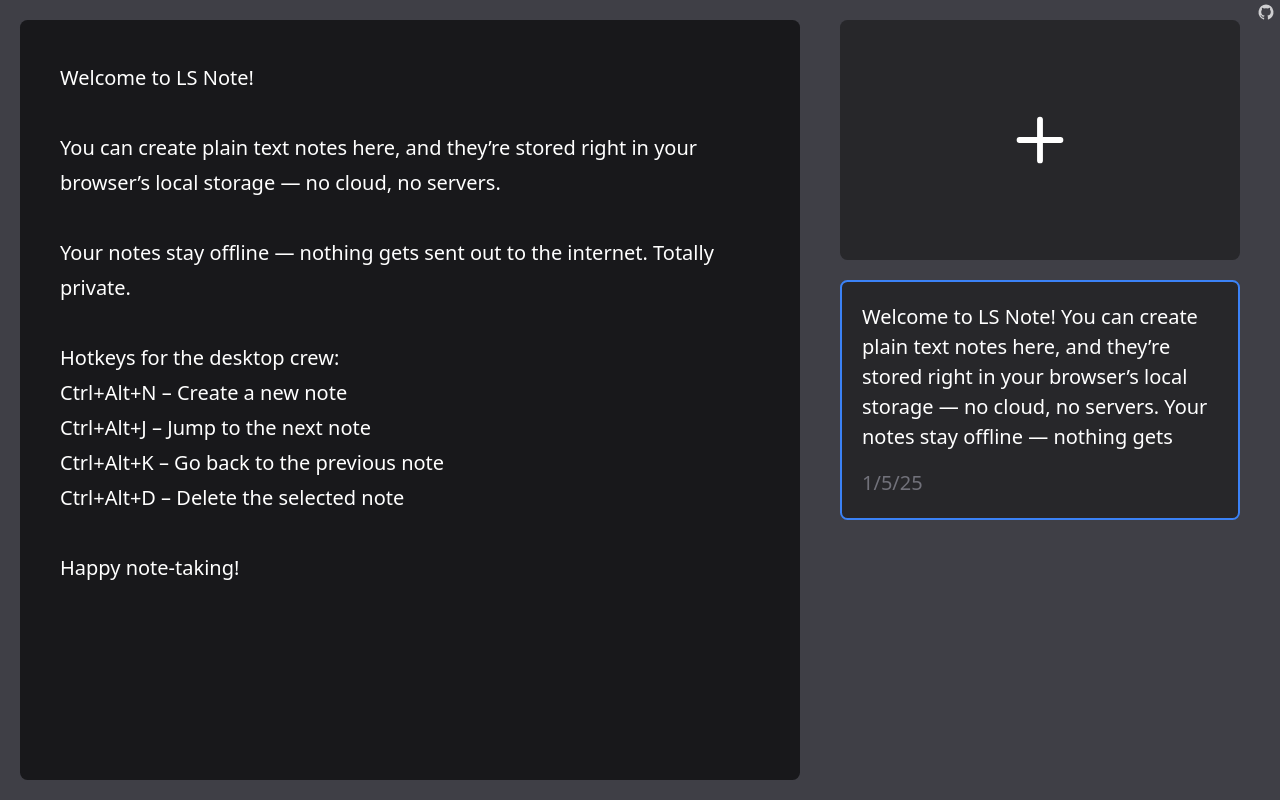
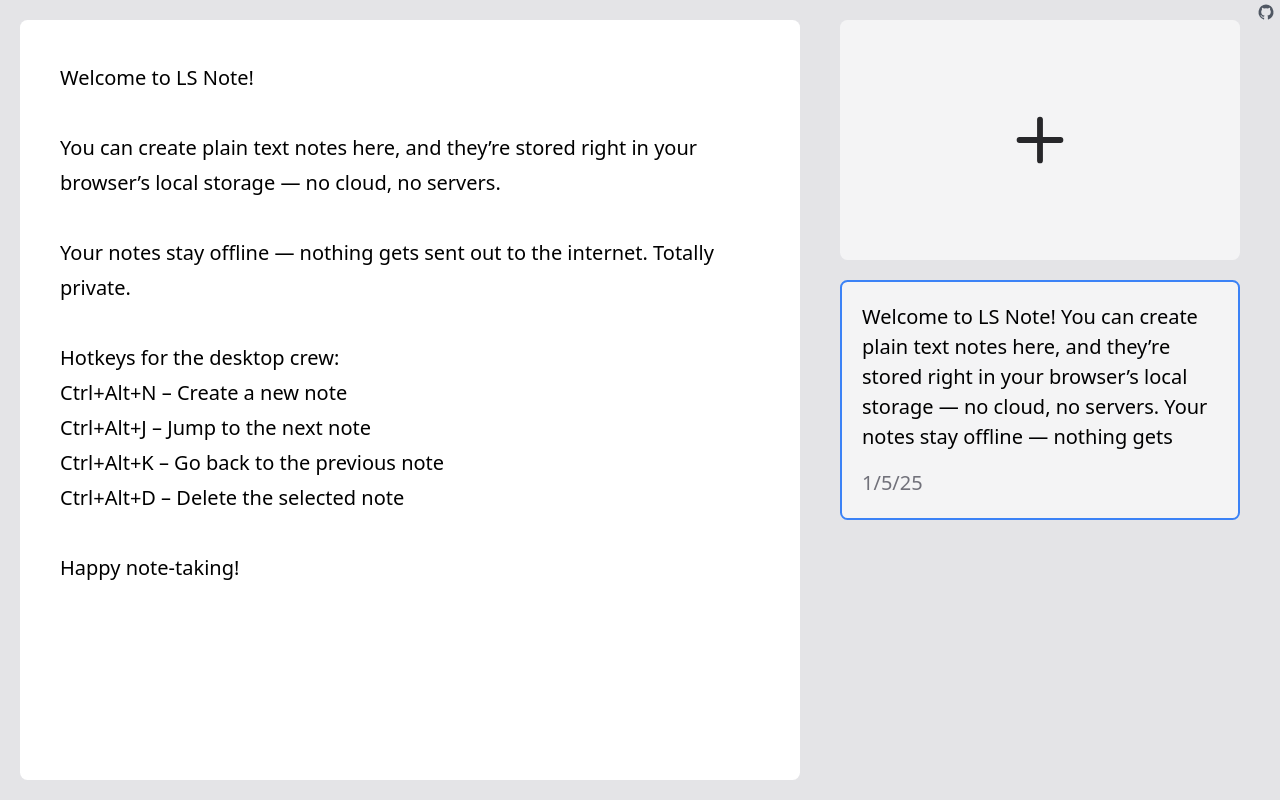
Before and after one commit to starikovs/ls-note, a React (Vite) app: page / in a window 1280 px wide. Built offline with nearby package versions, Linux system fonts and the light colour scheme.

Commit message:
(fix): dark/light mode without a selector

```diff
--- a/index.html
+++ b/index.html
@@ -1,6 +1,6 @@
 <!doctype html>
 <html
-  class="dark h-full font-sans text-sm font-normal antialiased lg:text-xl"
+  class="h-full font-sans text-sm font-normal antialiased lg:text-xl"
   lang="en"
 >
   <head>
--- a/tailwind.config.js
+++ b/tailwind.config.js
@@ -5,5 +5,4 @@ export default {
     extend: {},
   },
   plugins: [],
-  darkMode: "selector",
 };
```
